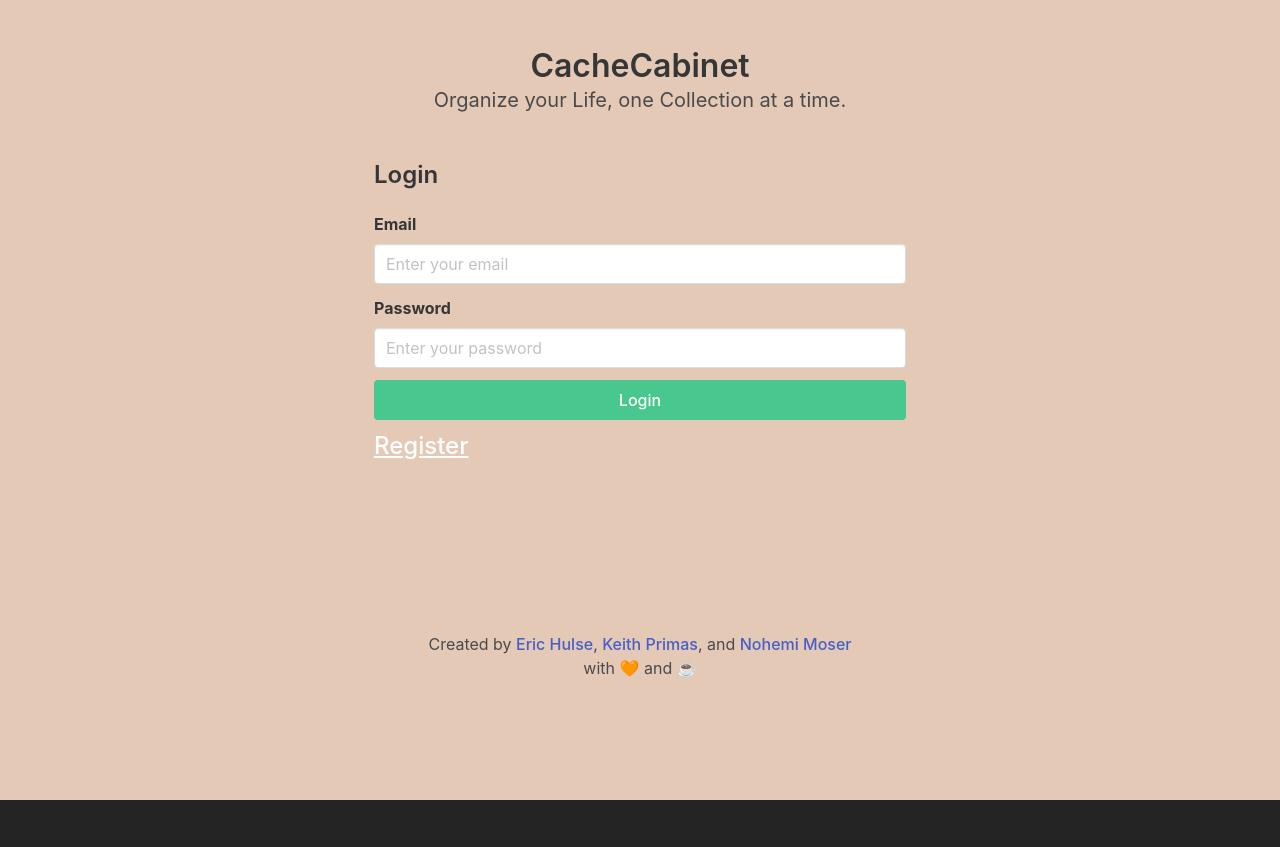
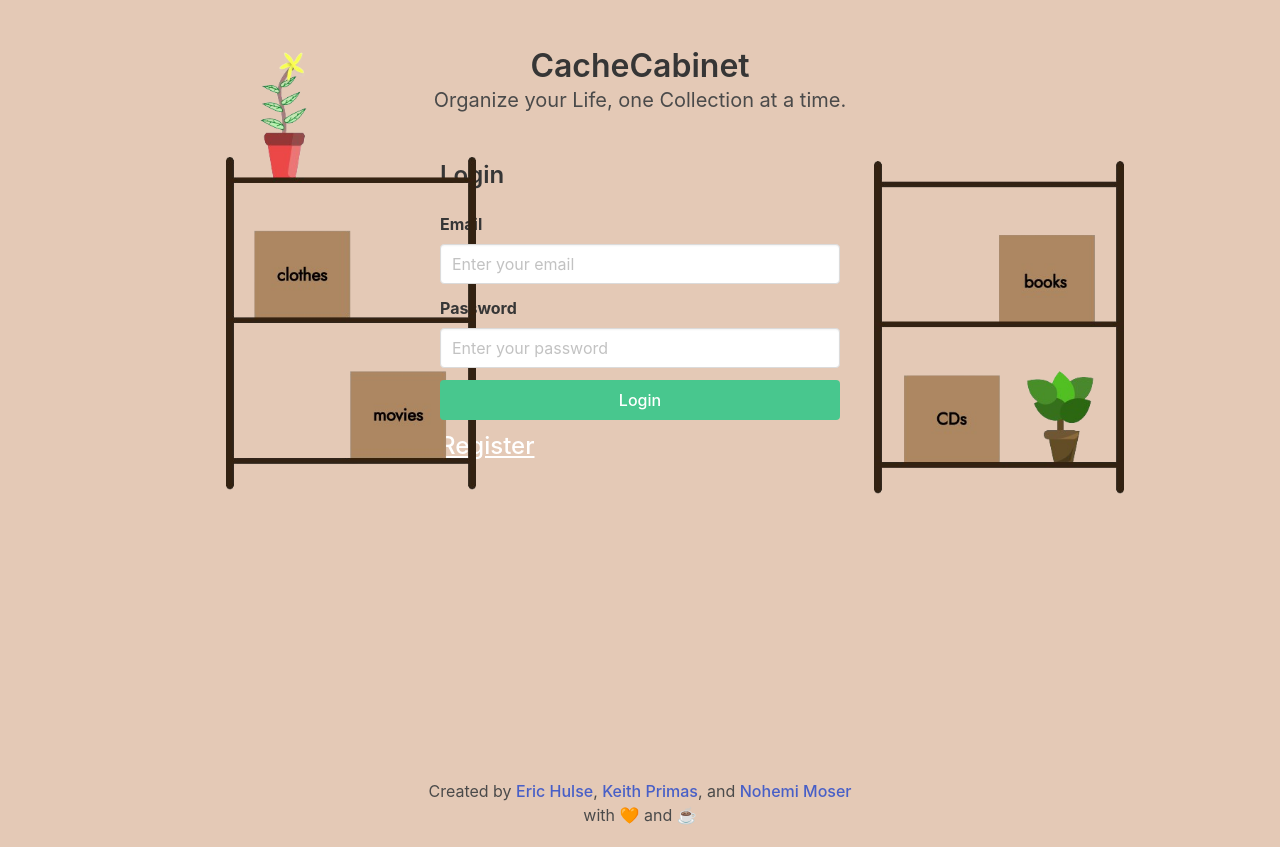
Before and after one commit to sempercuriosus/CacheCabinet, a React (Vite) app in the folder cachecabinet/Client/: page / in a window 1280 px wide. Before the commit the page ends 800 px from the top, so only its background shows below. Built offline with nearby package versions, Linux system fonts and the light colour scheme.

Commit message:
added langing page grpahics and fixed mobile responsiveness

```diff
--- a/cachecabinet/Client/src/assets/home.css
+++ b/cachecabinet/Client/src/assets/home.css
@@ -15,6 +15,21 @@ body {
   width: 100%;
 }
 
+img.leftdesign {
+  position: relative;
+  bottom: 110px;
+  left: 80px;
+  width: 250px;
+  height: 443.89px;
+}
+
+img.rightdesign {
+  position: relative;
+  left: 10px;
+  width: 250px;
+  height: 338.07px;
+}
+
 footer.footer {
   padding: 48px 24px 20px;
   position: relative;
@@ -22,28 +37,31 @@ footer.footer {
 
 /* Add this to your existing CSS file or create a new one */
 /* Add this to your existing CSS file or create a new one */
-@media screen and (min-width: 1000px) {
-  form.register {
-    width: 500px;
+/* Apply styles only when the screen width is 1024px or less */
+@media screen and (min-width: 1025px) {
+  img.leftdesign {
+    position: relative;
+    left: 130px;
   }
 }
 
-@media screen and (max-width: 800px) {
+@media screen and (max-width: 1024px) {
   h1.title.is-1 {
     font-size: 40px;
   }
- p.subtitle.is-3 {
+  p.subtitle.is-3 {
     font-size: 25px; /* Decrease font size by 10% */
   }
-  footer {
-    position: relative;
-    top: 250px;
+  img.rightdesign,
+  img.leftdesign {
+    display: none;
   }
 }
 
-@media screen and (max-width: 400px) {
-  .title.is-1 {
-    display: none;
+/* Apply styles only when the screen width is 400px or less */
+@media (max-width: 400px) {
+  h1.title.is-1 {
+    display: none; /* Hide title on small screens */
   }
   p.subtitle.is-3 {
     font-size: 18px; /* Decrease font size by 10% */
@@ -56,31 +74,23 @@ footer.footer {
     position: relative;
     top: 20px;
   }
-}
-
-/* Apply styles only when the screen width is 400px or less */
-@media (max-width: 400px) {
   .columns.is-centered.is-mobile {
     flex-direction: column;
     align-items: center;
     position: relative;
   }
-
   .column.is-5.is-mobile {
     width: 100%;
     text-align: center;
   }
-
-  .column {
+  .column,
+  .footer {
     margin-top: 5px; /* Adjust the value based on your design */
   }
   form.login {
     position: relative;
     top: 15px;
-  }
-  .footer {
-    position: relative;
-    top: 100px;
+    margin-right: 15px;
   }
   form.register {
     margin-left: 25px;
@@ -89,4 +99,47 @@ footer.footer {
   .subtitle.has-text-centered {
     font-size: 15px;
   }
+  img.rightdesign,
+  img.leftdesign {
+    display: none;
+  }
 }
+
+@media screen and (min-width: 1024px) and (min-height: 700px) {
+  form.login,
+  form.register {
+    width: 400px;
+  }
+}
+
+@media screen and (min-width: 768px) and (min-height: 1024px) {
+  form.login,
+  form.register {
+    width: 400px;
+    position: relative;
+    bottom: 0;
+    left: 50%;
+    transform: translateX(-50%);
+    width: 50%;
+  }
+  form.register {
+    position: relative;
+    top: 200px;
+  }
+  .has-text-white.is-size-4 {
+    position: relative;
+    left: 166px;
+  }
+  .footer {
+    position: relative;
+    top: 250px;
+  }
+}
+
+@media screen and (min-width: 1280px) and (min-height: 900px) {
+  form.register {
+    position: relative;
+    top: 200px;
+    margin-bottom: 200px;
+  }
+}
--- a/cachecabinet/Client/src/pages/HomePage/Home.jsx
+++ b/cachecabinet/Client/src/pages/HomePage/Home.jsx
@@ -1,7 +1,7 @@
 import React from 'react';
-import { Link } from 'react-router-dom'; // Import Link from react-router-dom
 import Login from '../../components/Login';
-import Register from '../../components/Register';
+import leftDesign from '../../assets/leftdesign.png'; // Import left image
+import rightDesign from '../../assets/rightdesign.png'; // Import right image
 import '../../assets/home.css';
 
 export default function Home() {
@@ -16,8 +16,16 @@ export default function Home() {
 
       <div className='hero-body'>
         <div className='columns is-centered'>
-          <div className='column is-mobile-full is-half'>
+          <div className='column'>
+            <img src={leftDesign} alt='Left Image' className='leftdesign'/>
+          </div>
+
+          <div className='column is-mobile-full'>
             <Login />
+          </div>
+
+          <div className='column'>
+            <img src={rightDesign} alt='Right Image' className='rightdesign'/>
           </div>
         </div>
       </div>
```
Also changed, not shown: cachecabinet/Client/src/assets/leftdesign.png (added), cachecabinet/Client/src/assets/rightdesign.png (added).
